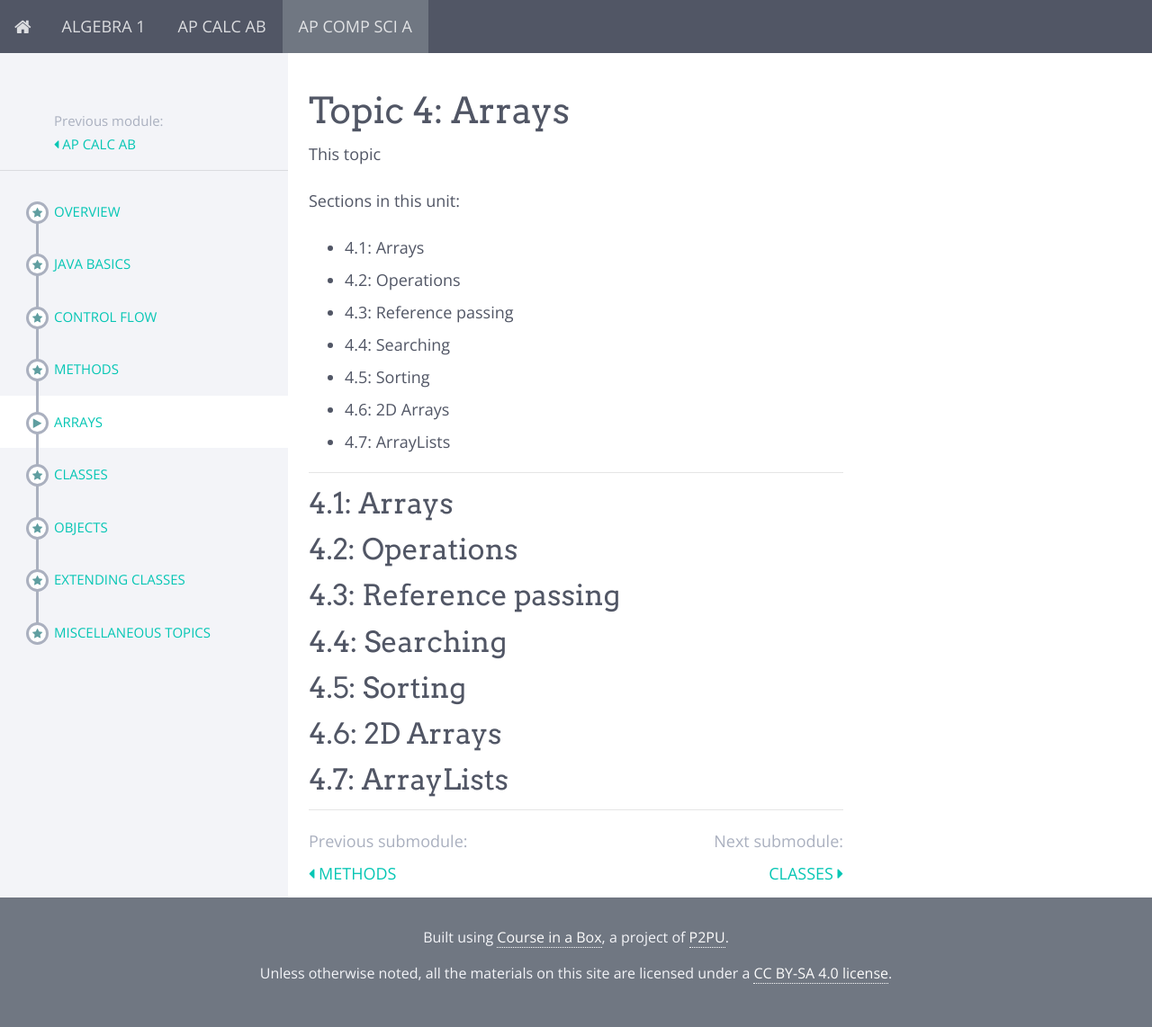
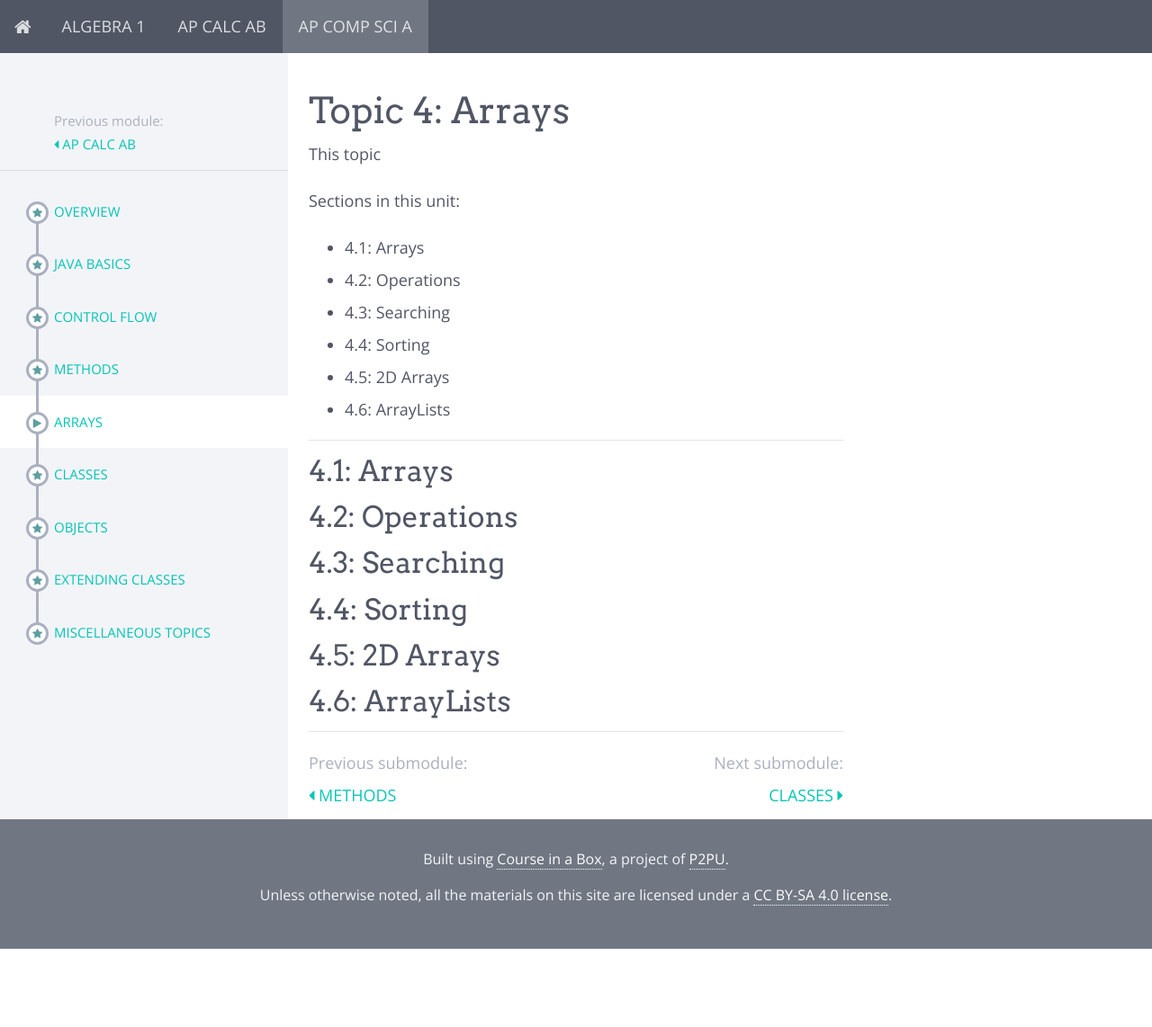
Before and after one commit to dccuii/owo, a Jekyll site: the page built from modules/ap comp sci a/_posts/2000-01-04-Arrays.md, in a window 1280 px wide. Shown: the whole page at 90% size. Built offline with Jekyll 4.4.1, drawn with Linux system fonts in a browser that asks for light colours; nearby versions of some CDN libraries; after the commit the page ends 1055 px from its top, so only the background shows below that.

```diff
--- a/modules/ap comp sci a/_posts/2000-01-04-Arrays.md
+++ b/modules/ap comp sci a/_posts/2000-01-04-Arrays.md
@@ -5,23 +5,20 @@ This topic
 Sections in this unit:
 - 4.1: Arrays
 - 4.2: Operations
-- 4.3: Reference passing
-- 4.4: Searching
-- 4.5: Sorting
-- 4.6: 2D Arrays
-- 4.7: ArrayLists
+- 4.3: Searching
+- 4.4: Sorting
+- 4.5: 2D Arrays
+- 4.6: ArrayLists
 
 ---
 ## 4.1: Arrays
 
 ## 4.2: Operations
 
-## 4.3: Reference passing
+## 4.3: Searching
 
-## 4.4: Searching
+## 4.4: Sorting
 
-## 4.5: Sorting
+## 4.5: 2D Arrays
 
-## 4.6: 2D Arrays
-
-## 4.7: ArrayLists
+## 4.6: ArrayLists
```
Also changed, not shown: modules/ap calc ab/_posts/2000-01-01-Limits and Continuity.md (+1 -3 lines), modules/ap calc ab/_posts/2000-01-02-Differentiation Basics.md (+3 -6 lines).
